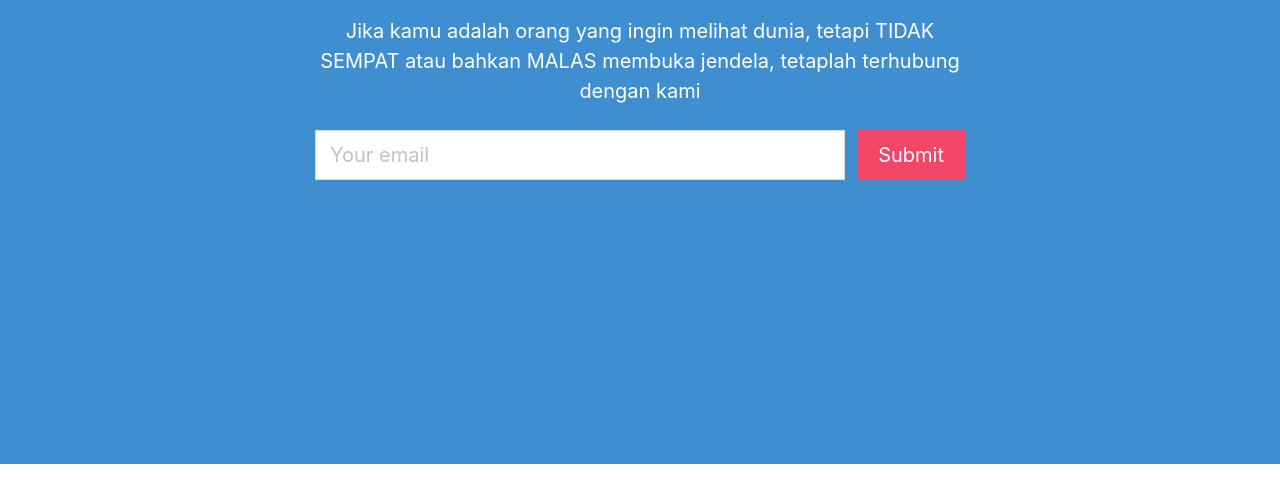
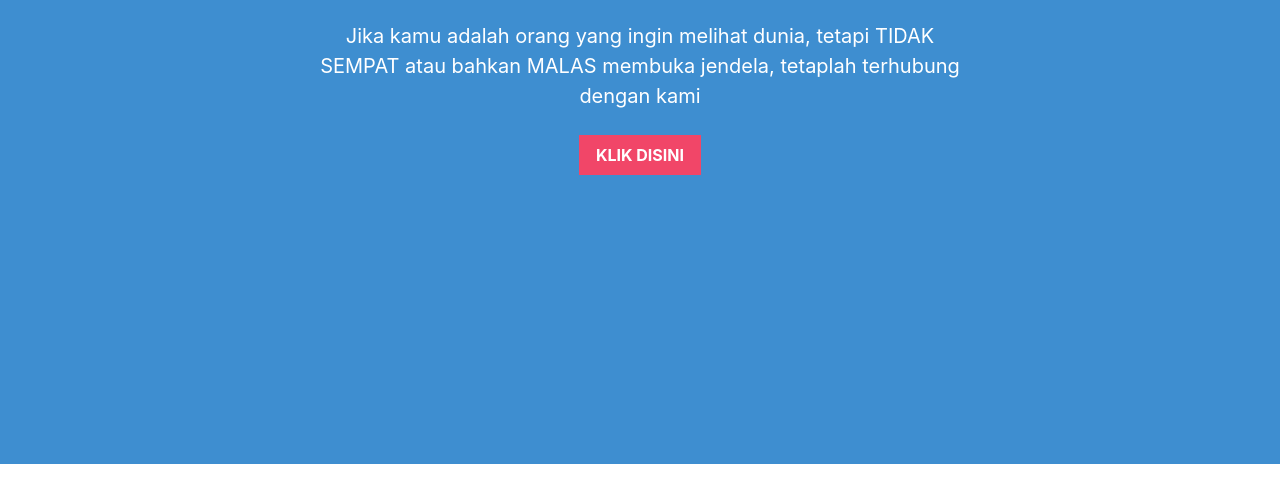
Before and after one commit to feverfew-id/landing-page, a Gatsby site: page / in a window 1280 px wide. Shown: the part 3662-4152 px from the top of the page. Built offline with nearby package versions, Linux system fonts and the light colour scheme; Gatsby itself is replaced by a stand-in of ours.

Commit message:
change email input to button, href to google form

```diff
--- a/src/components/traksi.jsx
+++ b/src/components/traksi.jsx
@@ -15,7 +15,7 @@ const traksi = () => {
               dengan kami
             </p>
             <br />
-            <div className="field is-grouped">
+            {/* <div className="field is-grouped">
               <p className="control is-expanded">
                 <input
                   className="input is-medium"
@@ -26,7 +26,13 @@ const traksi = () => {
               <p className="control">
                 <a className="button is-danger is-medium">Submit</a>
               </p>
-            </div>
+            </div> */}
+            <a
+              href="https://forms.gle/nykgxstk1NL36ygy6"
+              className="button is-danger"
+            >
+              <strong>KLIK DISINI</strong>
+            </a>
           </div>
           {/* <div className="navbar-divider"></div>
           <div className="has-text-centered lh-2">
```
